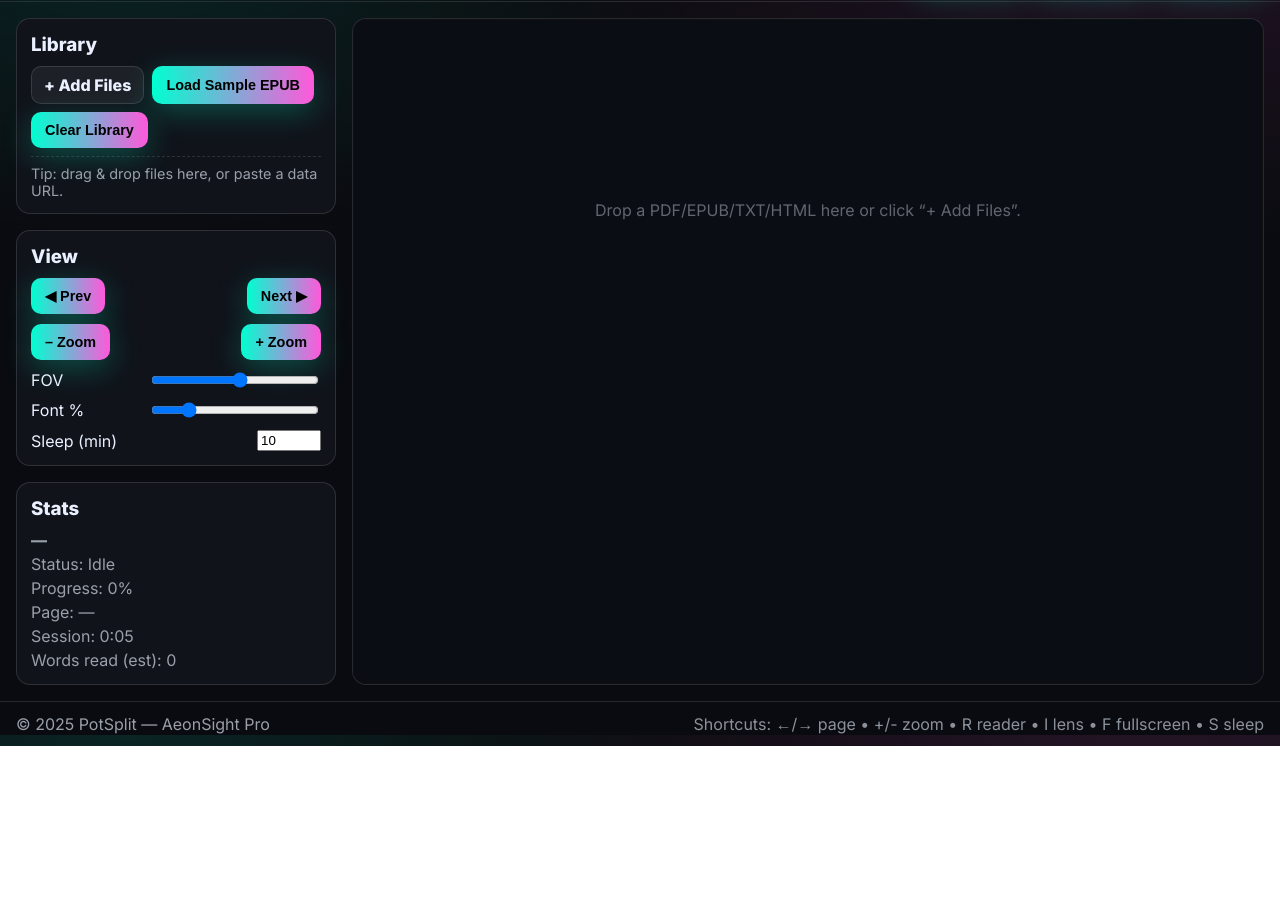
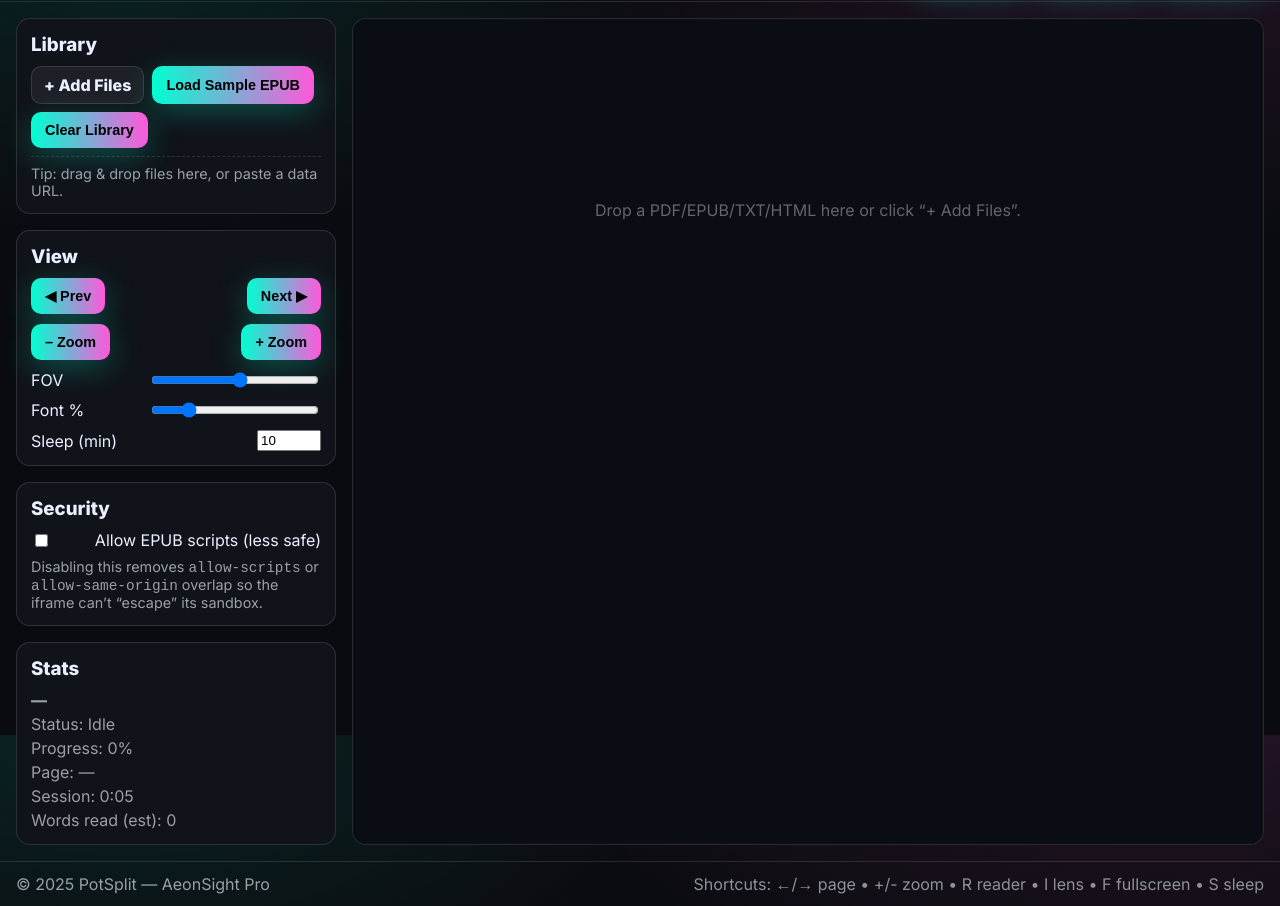
Before and after one commit to PotSplit/PotSplit, a website: page viewer-pro/index.html in a window 1280 px wide. Shown: the part 65-971 px from the top of the page. Before the commit the page ends 811 px from the top, so only its background shows below. Drawn offline with nearby package versions, Linux system fonts and the light colour scheme.

Commit message:
Update index.html

```diff
--- a/viewer-pro/index.html
+++ b/viewer-pro/index.html
@@ -68,6 +68,15 @@
       </div>
 
       <div class="panel">
+        <h3>Security</h3>
+        <label class="row" title="Safer default: EPUB scripts are blocked so the iframe sandbox stays strict (no DevTools warning). Enable only if a specific book needs JS.">
+          <input id="allowScripts" type="checkbox" />
+          <span>Allow EPUB scripts (less safe)</span>
+        </label>
+        <div class="hint">Disabling this removes <code>allow-scripts</code> or <code>allow-same-origin</code> overlap so the iframe can’t “escape” its sandbox.</div>
+      </div>
+
+      <div class="panel">
         <h3>Stats</h3>
         <div class="stats">
           <div><strong id="statName">–</strong></div>
@@ -98,7 +107,7 @@
     </div>
   </footer>
 
-  <!-- Libs (no integrity to avoid earlier blocking) -->
+  <!-- Libs (no SRI to avoid your earlier integrity block) -->
   <script src="https://cdnjs.cloudflare.com/ajax/libs/jszip/3.10.1/jszip.min.js"></script>
   <script src="https://unpkg.com/epubjs/dist/epub.min.js"></script>
   <script src="https://cdnjs.cloudflare.com/ajax/libs/pdf.js/3.11.174/pdf.min.js"></script>
```
